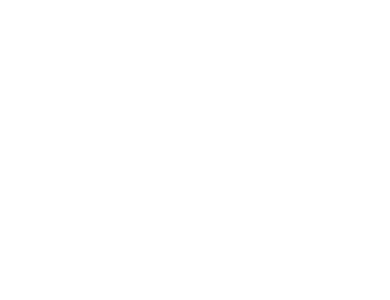
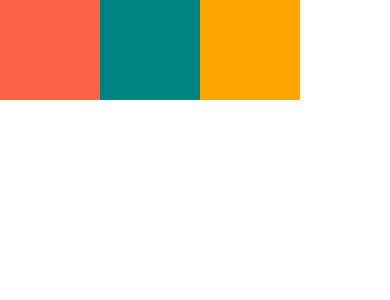
Before and after one commit to JackCokebb/react_native_test, a React Native app in the folder WeatherApp/: screen / in a window 390 px wide. Shown: the top 300 px of the page. Built offline with nearby package versions, Linux system fonts and the light colour scheme.

Commit message:
22.07.16 - App.js init

```diff
--- a/WeatherApp/App.js
+++ b/WeatherApp/App.js
@@ -1,13 +1,13 @@
 
 import { View } from 'react-native';
 
-export default function App() {
+//Remember! component is the way we can configure the OS.
+export default function App() { //2.4 01:58!!!!!!!!!!!!!!!!
   return (
-    <View>
-        <View></View>
-        <View></View>
-        <View></View>
-
+    <View style={{flexDirection: "row"}}>
+        <View style={{width:100, height:100, backgroundColor: "tomato"}}></View>
+        <View style={{width:100, height:100, backgroundColor: "teal"}}></View>
+        <View style={{width:100, height:100, backgroundColor: "orange"}}></View>
     </View>
   );
 }
```
